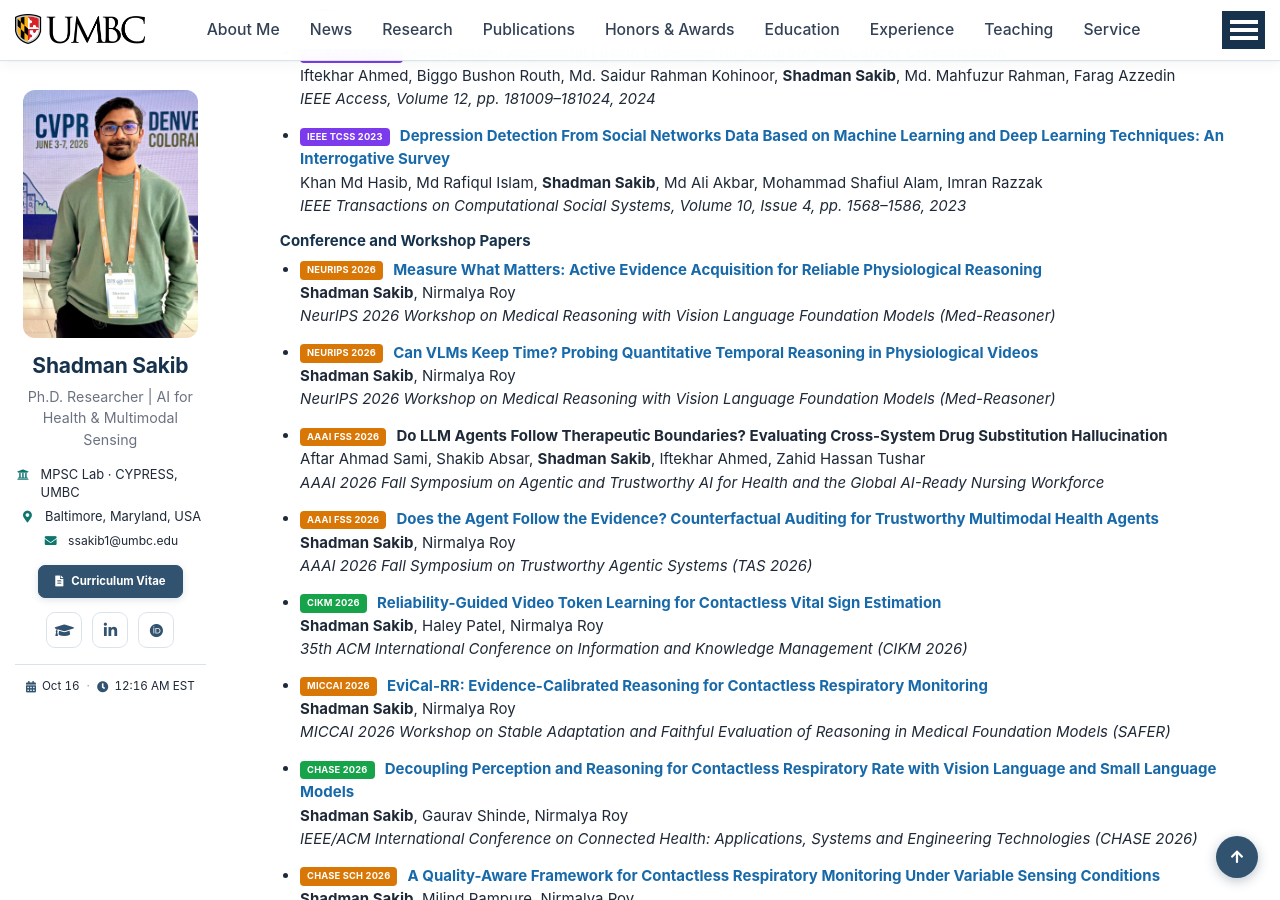
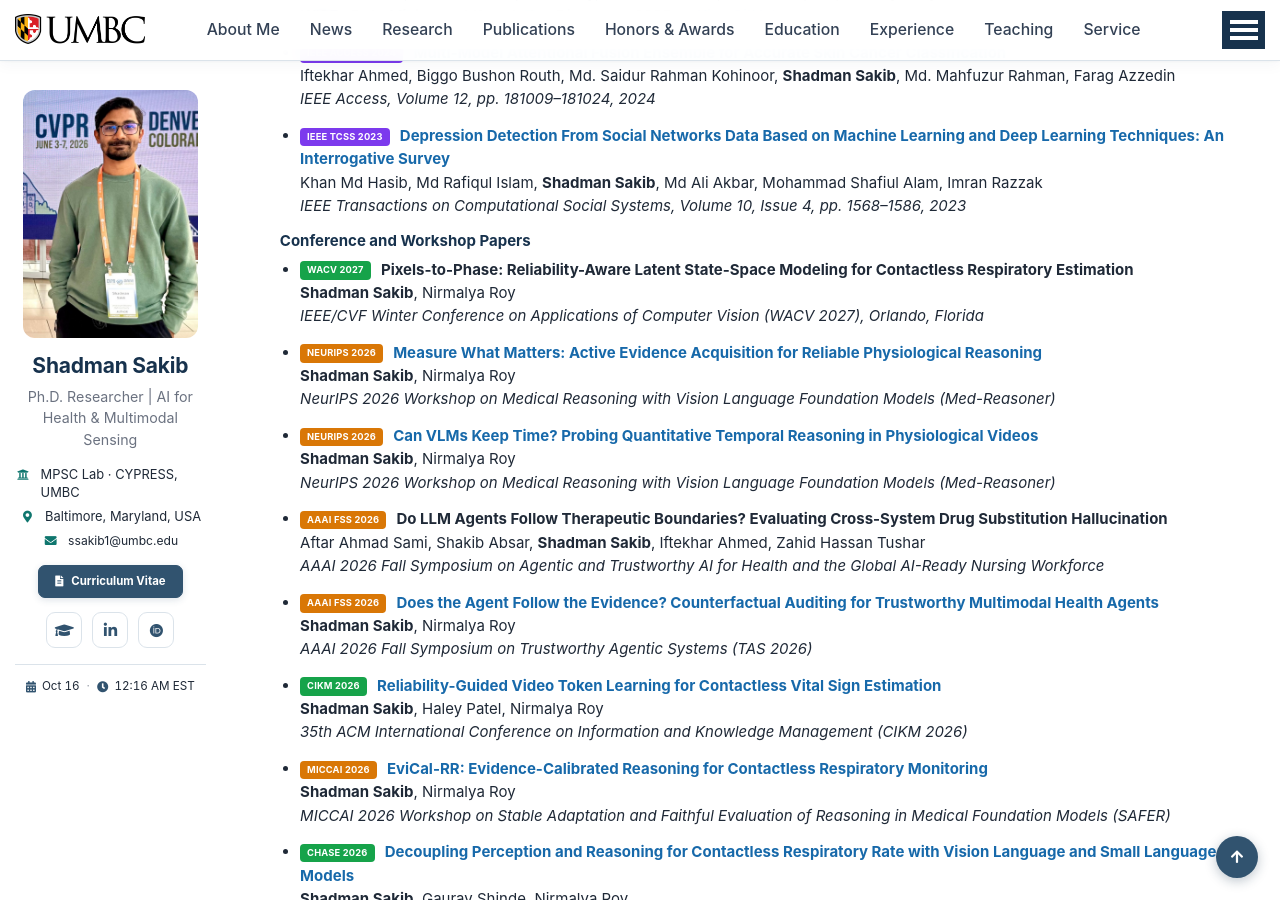
Before and after one commit to sakibshadman/sakibshadman.github.io, a Jekyll site: the page built from _pages/about.md, in a window 1280 px wide and 900 px high, scrolled down 4734 px. Built offline with Jekyll 4.4.1, drawn with Linux system fonts in a browser that asks for light colours; some web fonts are replaced; some of the changed text lies outside the part shown.

Commit message:
Add files via upload

```diff
--- a/_pages/includes/pub.md
+++ b/_pages/includes/pub.md
@@ -255,6 +255,12 @@ Khan Md Hasib, Md Rafiqul Islam, <strong>Shadman Sakib</strong>, Md Ali Akbar, M
 ### Conference and Workshop Papers
 
 <ul class="pub-list">
+<li><span class="pub-tag conference">WACV 2027</span>
+<strong>Pixels-to-Phase: Reliability-Aware Latent State-Space Modeling for Contactless Respiratory Estimation</strong><br>
+<strong>Shadman Sakib</strong>, Nirmalya Roy<br>
+<em>IEEE/CVF Winter Conference on Applications of Computer Vision (WACV 2027), Orlando, Florida</em>
+</li>
+
 <li><span class="pub-tag workshop">NeurIPS 2026</span>
 <a href="https://drive.google.com/file/d/1B4r10UoS3IYqClQ0eTsBuIxxql9tt090/view"><strong>Measure What Matters: Active Evidence Acquisition for Reliable Physiological Reasoning</strong></a><br>
 <strong>Shadman Sakib</strong>, Nirmalya Roy<br>
@@ -370,11 +376,6 @@ Zahid Hasan, Masud Ahmed, <strong>Shadman Sakib</strong>, Snehalraj Chugh, Md Az
 </li>
 
 <li><span class="pub-tag review">UNDER REVIEW</span>
-<strong>Pixels-to-Phase: Reliability-Aware Latent State-Space Modeling for Contactless Respiratory Estimation</strong><br>
-<strong>Shadman Sakib</strong>, Nirmalya Roy
-</li>
-
-<li><span class="pub-tag review">UNDER REVIEW</span>
 <strong>SAGE-RR: Selective Auditing with Grounded Evidence for Robust Contactless Respiratory Rate Estimation</strong><br>
 <strong>Shadman Sakib</strong>, Nirmalya Roy
 </li>
@@ -389,6 +390,12 @@ Aftar Ahmad Sami, Md. Jalal Uddin Chowdhury, Shakib Absar, Iftekhar Ahmed, <stro
 <summary><strong>More Publications</strong></summary>
 
 <ul class="pub-list">
+<li><span class="pub-tag workshop">BMVC 2026</span>
+<strong>Topology-Reliable Retinal Artery–Vein Segmentation via Spatially-Aware Differentiable Graph Pruning</strong><br>
+Iftekhar Ahmed, Aftar Ahmad Sami, Shakib Absar, <strong>Shadman Sakib</strong>, Rashedur Rahman, Siam Tahsin Bhuiyan, Ashraful Islam, Saadia Binte Alam<br>
+<em>BMVC 2026 BD-MedVis Workshop, Lancaster, UK — Oral</em>
+</li>
+
 <li><span class="pub-tag conference">WoWMoM 2026</span>
 <a href="https://scholar.google.com/citations?view_op=view_citation&amp;hl=en&amp;user=RlxTPrkAAAAJ&amp;citation_for_view=RlxTPrkAAAAJ:geHnlv5EZngC"><strong>CAViAR: Quality-Aware Vision-and-Radio Fusion for Relative Range Estimation Among Collaborative Autonomous Agents</strong></a><br>
 Gaurav Shinde, Anuradha Ravi, Jared Lewis, Andre Harrison, Henry Gardiner, Mohammad Saeid Anwar, <strong>Shadman Sakib</strong>, Jade Freeman, Nirmalya Roy<br>
```
